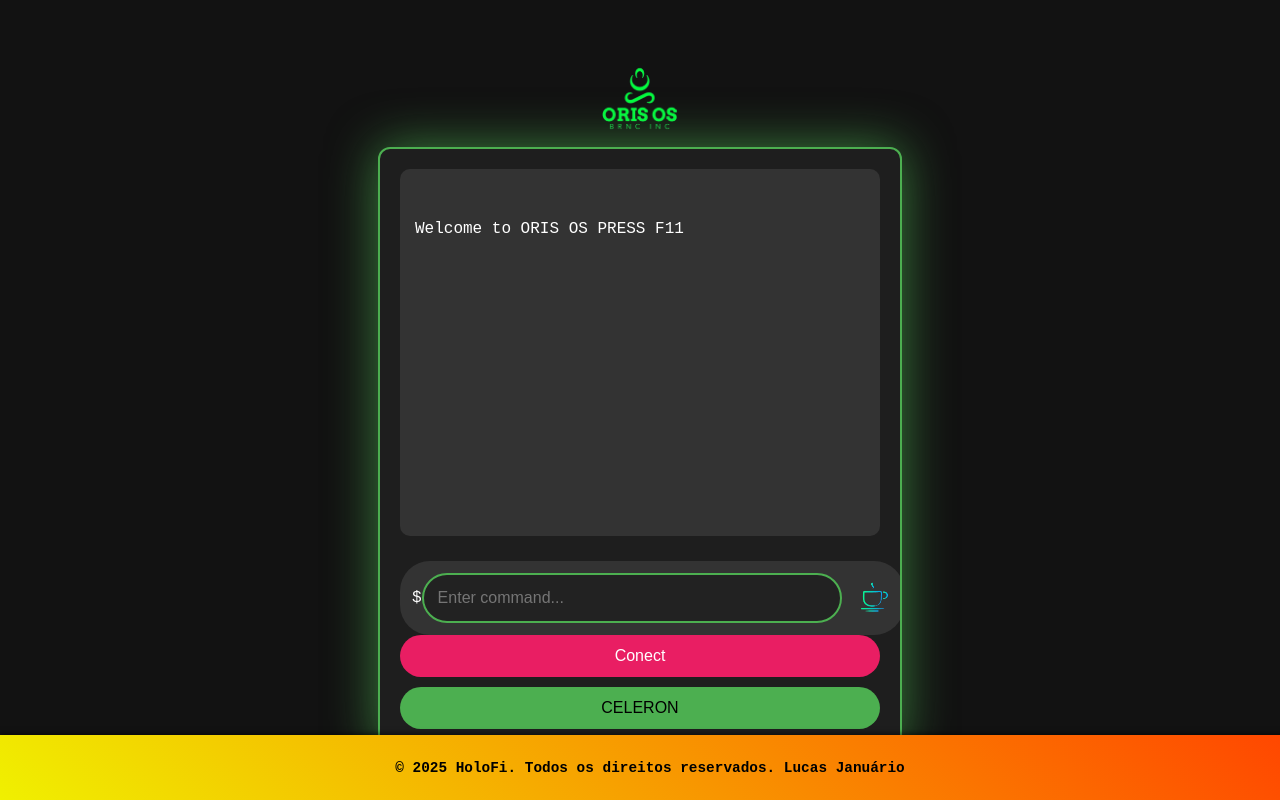
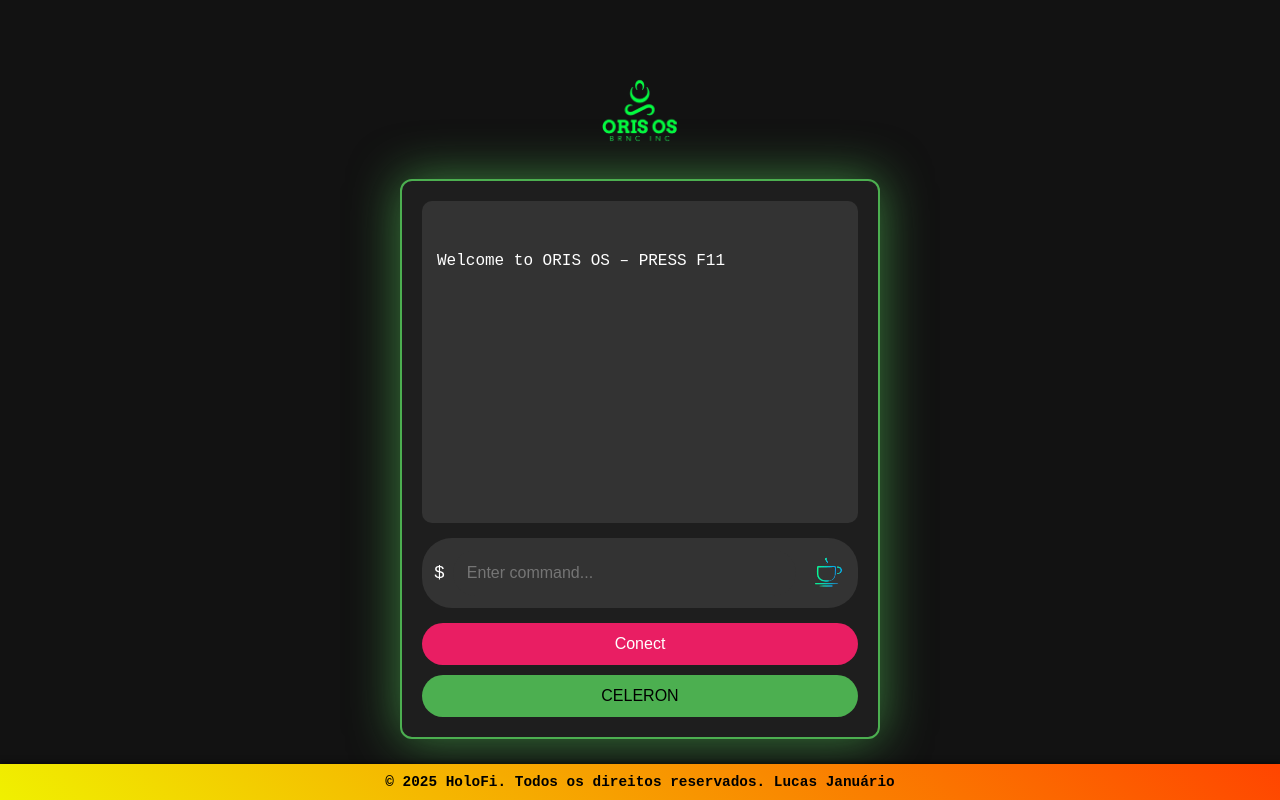
Before and after one commit to NSCSUPORT/ORIS-v1, a plain HTML site: page index.html in a window 1280 px wide. Drawn offline with Linux system fonts and the light colour scheme.

Commit message:
Update index.html

```diff
--- a/index.html
+++ b/index.html
@@ -6,111 +6,138 @@
   <meta name="viewport" content="width=device-width, initial-scale=1.0">
   <title>ORIS OS</title>
   <style>
+    /* Reset básico */
+    * {
+      box-sizing: border-box;
+      margin: 0;
+      padding: 0;
+    }
+
     body {
       background-color: #121212;
       color: #fff;
       font-family: 'IBM Plex Mono', 'Courier New', monospace;
-            margin: 0;
-            padding: 0;
       display: flex;
+      flex-direction: column;
+      align-items: center;
       justify-content: center;
-            align-items: center;
       height: 100vh;
-            flex-direction: column;
       overflow: hidden;
+      padding: 20px;
     }
+
+    .logo img {
+      width: 150px;
+      display: block;
+      margin: 0 auto 20px;
+    }
+
     .chat-container {
       display: flex;
       flex-direction: column;
       justify-content: flex-end;
-            height: 70vh;
       width: 100%;
       max-width: 480px;
+      height: 70vh;
       padding: 20px;
+      background-color: #1e1e1e;
       border: 2px solid #4CAF50;
       border-radius: 12px;
-            background-color: #1e1e1e;
-            box-shadow: 0px 0px 50px rgba(76, 175, 80, 0.7);
+      box-shadow: 0 0 50px rgba(76, 175, 80, 0.7);
       overflow: hidden;
       transition: all 0.3s ease-in-out;
     }
+
     .chat-box {
       flex-grow: 1;
       overflow-y: auto;
-            margin-bottom: 15px;
+      padding: 15px;
       background-color: #333;
       border-radius: 10px;
-            padding: 15px;
-            max-height: 60vh;
-            transition: max-height 0.3s ease-in-out;
+      margin-bottom: 15px;
+      transition: all 0.3s ease-in-out;
       white-space: pre-wrap;
       word-wrap: break-word;
     }
+
     .input-container {
       display: flex;
       align-items: center;
-            justify-content: space-between;
-            width: 100%;
-            margin-top: 10px;
       background-color: #333;
       border-radius: 30px;
       padding: 12px;
+      margin-bottom: 15px;
+      transition: background-color 0.3s ease;
     }
+
+    .input-container:hover {
+      background-color: #444;
+    }
+
+    .input-container span {
+      margin-right: 8px;
+      font-size: 18px;
+    }
+
     input[type="text"] {
       flex-grow: 1;
       padding: 14px;
-            border: 2px solid #333;
+      border: none;
       border-radius: 30px;
-            background-color: #333;
+      background-color: #222;
       color: #fff;
       font-size: 16px;
       outline: none;
-            transition: all 0.3s ease;
+      transition: background-color 0.3s ease;
     }
+
     input[type="text"]:focus {
-            border-color: #4CAF50;
-            background-color: #222;
+      background-color: #333;
     }
+
     .button-container {
       display: flex;
       flex-direction: column;
       gap: 10px;
     }
-        .connect-btn {
+
+    .button-container a {
+      text-decoration: none;
+    }
+
+    .connect-btn, .nav-btn {
       padding: 12px 20px;
-            background-color: #E91E63;
-            color: #fff;
-            font-size: 16px;
       border: none;
       border-radius: 25px;
       cursor: pointer;
-            transition: all 0.2s ease;
+      font-size: 16px;
+      transition: background-color 0.2s ease;
       width: 100%;
     }
+
+    .connect-btn {
+      background-color: #E91E63;
+      color: #fff;
+    }
+
     .connect-btn:hover {
       background-color: #d81b60;
     }
+
     .nav-btn {
-            padding: 12px 20px;
       background-color: #4CAF50;
       color: #000;
-            font-size: 16px;
-            border: none;
-            border-radius: 25px;
-            cursor: pointer;
-            transition: all 0.2s ease;
-            width: 100%;
     }
+
     .nav-btn:hover {
       background-color: #45a049;
-            color: #000;
     }
+
     footer {
       position: fixed;
       bottom: 0;
       left: 0;
       right: 0;
-            width: 100%;
       padding: 10px;
       background: linear-gradient(45deg, #f0f000, #ff4500);
       color: #000;
@@ -119,14 +146,16 @@
       font-weight: bold;
       box-shadow: 0 -2px 5px rgba(0, 0, 0, 0.5);
     }
+
     @media (max-width: 768px) {
-            .form-container {
+      .chat-container {
         width: 90%;
         height: 80vh;
       }
     }
+
     @media (max-width: 480px) {
-            .form-container {
+      .chat-container {
         width: 100%;
         height: 75vh;
       }
@@ -135,12 +164,12 @@
 </head>
 <body>
   <div class="logo">
-        <img src="a.png" alt="Logo" style="width: 150px; height: auto; display: block; margin: 0 auto;">
+    <img src="a.png" alt="Logo">
   </div>
 
   <div class="chat-container">
     <div class="chat-box" id="terminal">
-            <div id="terminalOutput">Welcome to ORIS OS PRESS F11</div>
+      <div id="terminalOutput">Welcome to ORIS OS – PRESS F11</div>
     </div>
     <div class="input-container">
       <span>$</span>
@@ -163,7 +192,7 @@
     <p>© 2025 HoloFi. Todos os direitos reservados. Lucas Januário</p>
   </footer>
 
-    <!-- Carrega os scripts na ordem correta -->
+  <!-- Scripts: Carregue comandos.js e depois main.js -->
   <script src="comandos.js"></script>
   <script src="main.js"></script>
 </body>
```
Lines whose indentation alone changed are shown as unchanged.
